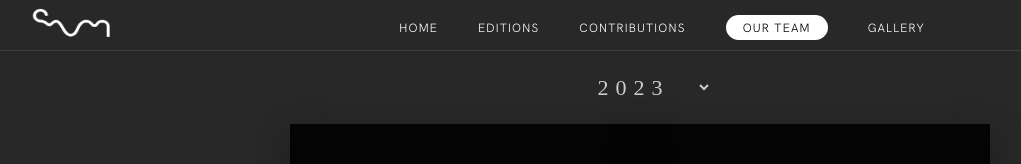
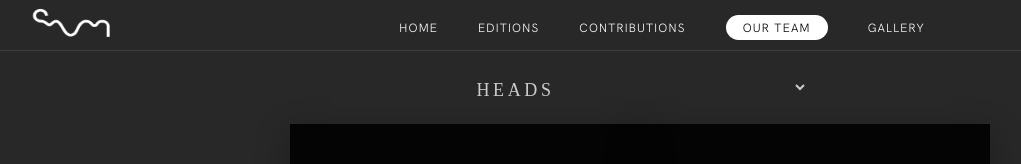
Before and after one commit to sahil19-19/SRIJAN_BUILD, a React (Create React App) app: page /team in a window 1280 px wide. Shown: the top 164 px of the page, without its empty margins (0-1021 px from the left). Built offline with nearby package versions, Linux system fonts and the light colour scheme.

Commit message:
update dropdown

```diff
--- a/src/Assets/css/dropdown.css
+++ b/src/Assets/css/dropdown.css
@@ -6,7 +6,6 @@
     background-color: #282828;
     /* border: 1px solid #e2eded;
     border-color: #eaf1f1 #e4eded #dbe7e7 #e4eded; */
-
 }
 
 .dropdown label {
@@ -15,19 +14,20 @@
 }
 
 .dropdown select {
-    padding: 0.5rem 2.5rem;
+    padding-top: 0.5rem ;
+    padding-right: 6rem;
     border: 1rem;
     border-color: aliceblue;
     background-color: #282828;
     font-family: 'Graphik';
-    font-size: 22px;
-    letter-spacing: 0.32em;
+    font-size: 18px;
+    letter-spacing: 0.2em;
     text-transform: uppercase;
     color: #CCCCCC;
     margin: 0 auto;
     height: 53px;
 }
+
 .dropdown select option{
     border: 1px solid #282828;
-
 }
--- a/src/Pages/Teampage/Dropdown.js
+++ b/src/Pages/Teampage/Dropdown.js
@@ -11,11 +11,11 @@ const Dropdown = (props) => {
       <>
         <div className="dropdown">
           <select className="dropSelect" onChange={dropdownChangeHandler} >
-            <option value="3">2023</option>
-            <option value="2">2022</option>
-            <option value="1">2021</option>
-            <option value="0">2020</option>
-            <option value="2019">2019</option>
+            <option value="0">Heads</option>
+            <option value="1">Managing Members</option>
+            <option value="2">Executive Members</option>
+            <option value="3">Associate Members</option>
+            <option value="4">Volunteers</option>
           </select>
         </div>
       </>
--- a/src/Pages/Teampage/HeroCards.js
+++ b/src/Pages/Teampage/HeroCards.js
@@ -49,9 +49,6 @@ const HeroCards = (props) => {
                                         <hr className='text_divider' />
                                         <h3>{hero.designation}</h3>
                                     </div>
-
-
-
                                 </div>
 
                                 <div className='socialMediaIcons'>
```
Also changed, not shown: src/Assets/json/Final.json (+1 -1 lines).
